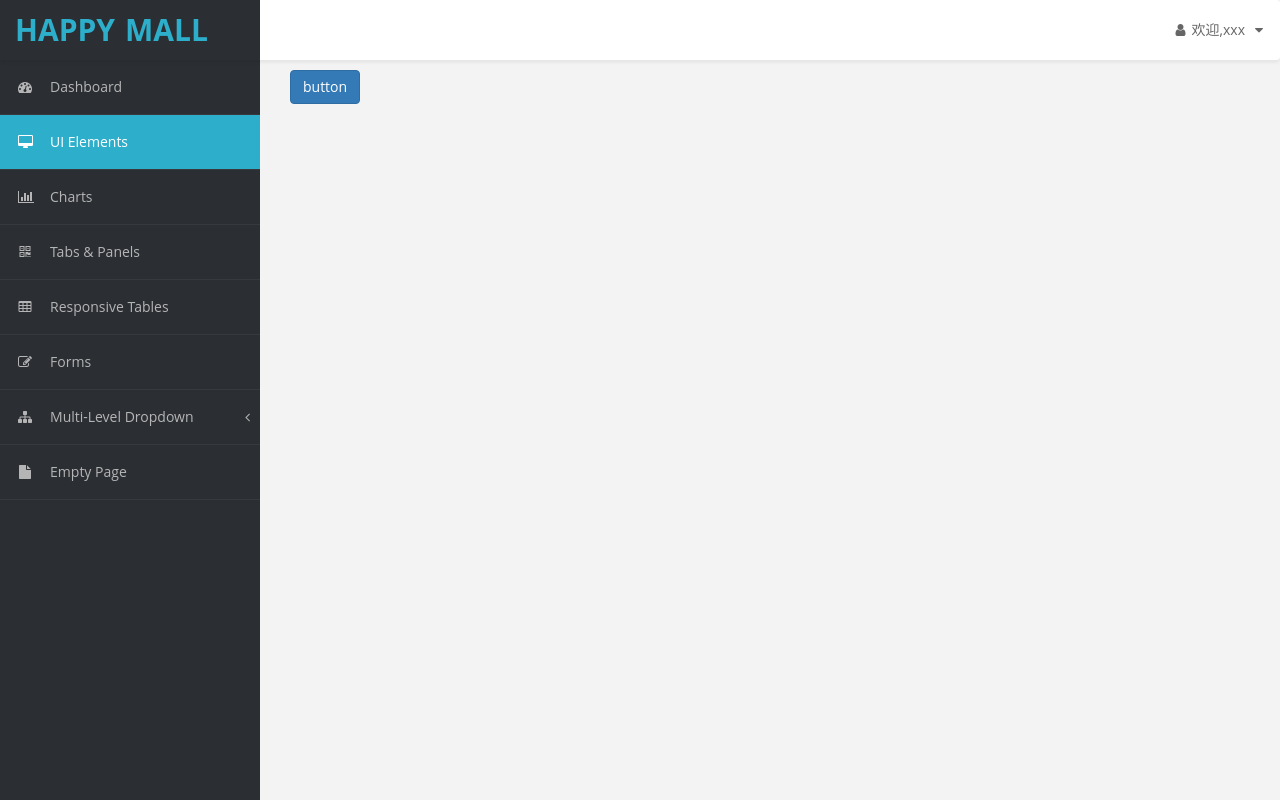
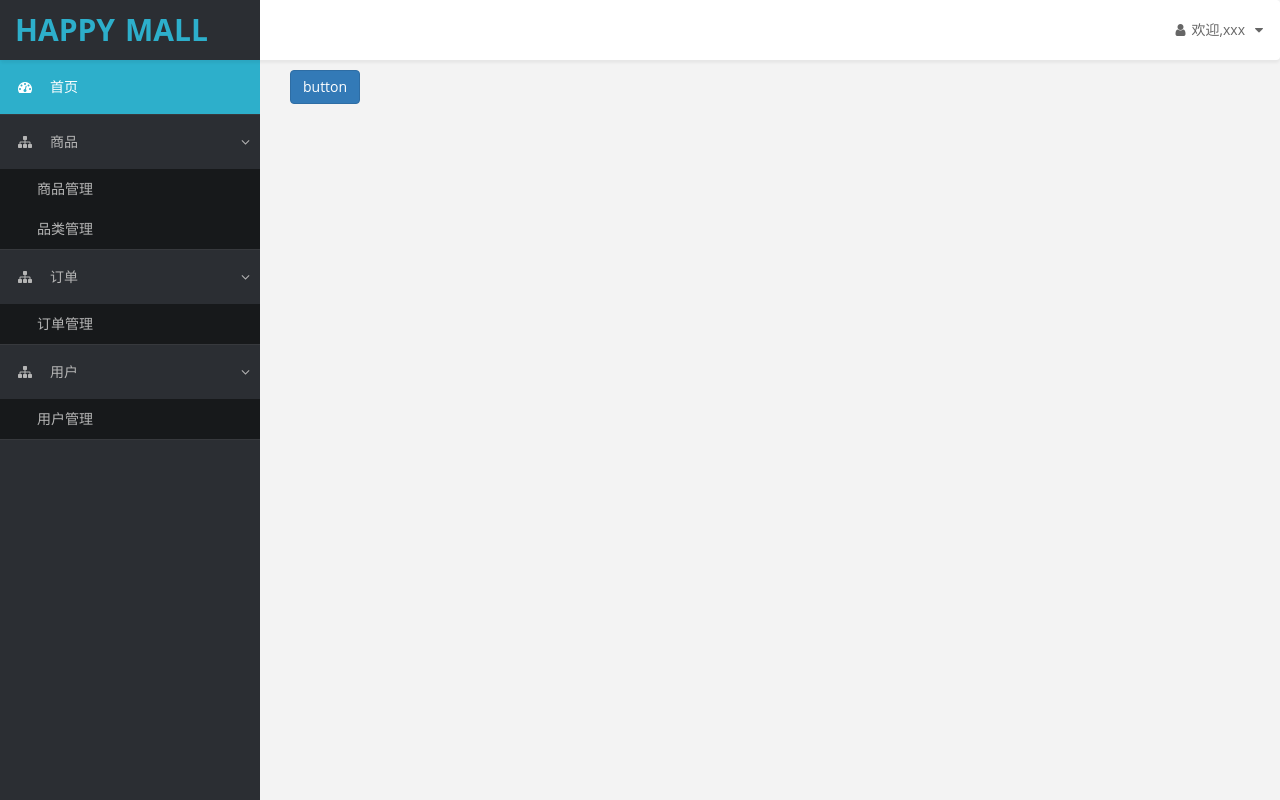
Before and after one commit to capricornLiux/mallManageSystem, a React app: page / in a window 1280 px wide. Built offline with nearby package versions, Linux system fonts and the light colour scheme.

Commit message:
侧边导航开发

```diff
--- a/src/app.jsx
+++ b/src/app.jsx
@@ -14,8 +14,11 @@
         <Layout>
           <Switch>
             <Route exact path="/" component={Home}/>
-            <Redirect from="*" to="/"/>
+            {/* <Redirect from="*" to="/"/> */}
             {/* You tried to redirect to the same route you're currently on: "/" */}
+
+            <Route exact path="/product" component={Home}/>
+            <Route exact path="/product-category" component={Home}/>
           </Switch>
         </Layout>
       </Router>
--- a/src/component/side-nav/index.jsx
+++ b/src/component/side-nav/index.jsx
@@ -1,83 +1,78 @@
 import React from 'react';
+import {Link, NavLink} from 'react-router-dom';
 class SideNav extends React.Component {
     constructor(props) {
         super(props);
     }
     render() {
         return (
-            <div className="navbar-default navbar-side" role="navigation">
+            <div className="navbar-default navbar-side">
                 <div className="sidebar-collapse">
-                    <ul className="nav" id="main-menu">
+                    <ul className="nav">
 
+                        {/* 首页 */}
                         <li>
-                            <a href="index.html">
+                            <NavLink exact activeClassName="active-menu" to="/">
                                 <i className="fa fa-dashboard"></i>
-                                Dashboard</a>
+                                <span>首页</span>
+                            </NavLink>
                         </li>
-                        <li>
-                            <a href="ui-elements.html" className="active-menu">
-                                <i className="fa fa-desktop"></i>
-                                UI Elements</a>
-                        </li>
-                        <li>
-                            <a href="chart.html">
-                                <i className="fa fa-bar-chart-o"></i>
-                                Charts</a>
-                        </li>
-                        <li>
-                            <a href="tab-panel.html">
-                                <i className="fa fa-qrcode"></i>
-                                Tabs &amp; Panels</a>
-                        </li>
+                        {/* 首页结束 */}
 
-                        <li>
-                            <a href="table.html">
-                                <i className="fa fa-table"></i>
-                                Responsive Tables</a>
-                        </li>
-                        <li>
-                            <a href="form.html">
-                                <i className="fa fa-edit"></i>
-                                Forms
-                            </a>
-                        </li>
-
-                        <li>
-                            <a href="#">
+                        {/* 商品 */}
+                        <li className="active">
+                            <Link to="/product">
                                 <i className="fa fa-sitemap"></i>
-                                Multi-Level Dropdown<span className="fa arrow"></span>
-                            </a>
-                            <ul className="nav nav-second-level collapse">
+                                <span>商品</span>
+                                <span className="fa arrow"></span>
+                            </Link>
+                            {/* 二级菜单 */}
+                            <ul className="nav nav-second-level collapse in">
                                 <li>
-                                    <a href="#">Second Level Link</a>
+                                    <NavLink to="/product" activeClassName="active-menu">商品管理</NavLink>
                                 </li>
                                 <li>
-                                    <a href="#">Second Level Link</a>
+                                    <NavLink to="/product-category" activeClassName="active-menu">品类管理</NavLink>
                                 </li>
+
+                            </ul>
+                        </li>
+                        {/* 商品结束 */}
+
+                        {/* 订单 */}
+                        <li className="active">
+                            <Link to="/order">
+                                <i className="fa fa-sitemap"></i>
+                                <span>订单</span>
+                                <span className="fa arrow"></span>
+                            </Link>
+                            {/* 二级菜单 */}
+                            <ul className="nav nav-second-level collapse in">
                                 <li>
-                                    <a href="#">Second Level Link<span className="fa arrow"></span>
-                                    </a>
-                                    <ul className="nav nav-third-level collapse">
-                                        <li>
-                                            <a href="#">Third Level Link</a>
-                                        </li>
-                                        <li>
-                                            <a href="#">Third Level Link</a>
-                                        </li>
-                                        <li>
-                                            <a href="#">Third Level Link</a>
-                                        </li>
-
-                                    </ul>
-
+                                    <NavLink to="/order" activeClassName="active-menu">订单管理</NavLink>
                                 </li>
                             </ul>
                         </li>
-                        <li>
-                            <a href="empty.html">
-                                <i className="fa fa-fw fa-file"></i>
-                                Empty Page</a>
+                        {/* 订单管理 */}
+
+                        {/* 用户管理 */}
+                        <li className="active">
+                            <Link to="/user">
+                                <i className="fa fa-sitemap"></i>
+                                <span>用户</span>
+                                <span className="fa arrow"></span>
+                            </Link>
+                            {/* 二级菜单 */}
+                            <ul className="nav nav-second-level collapse in">
+                                <li>
+                                    <NavLink to="/user" activeClassName="active-menu">用户管理</NavLink>
+                                </li>
+                            </ul>
                         </li>
+                        {/* 用户管理结束 */}
+
+
+
                     </ul>
 
                 </div>
```
